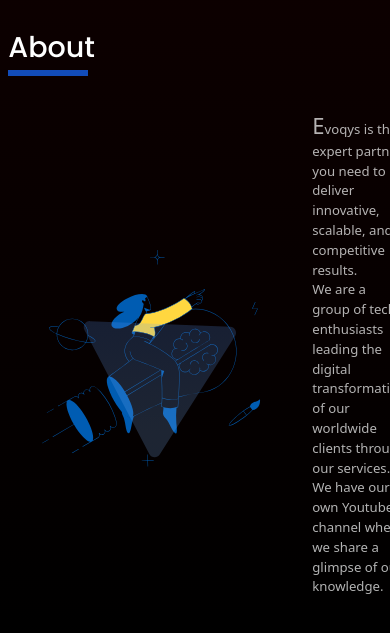
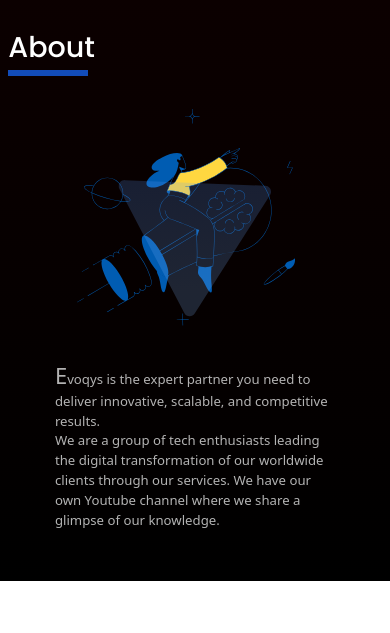
Before and after one commit to Evoqys/evoqys2.0, a Gatsby site: page / in a window 390 px wide. Shown: the part 783-1416 px from the top of the page. After the commit the page ends 1364 px from the top, so only its background shows below. Built offline with nearby package versions, Linux system fonts and the light colour scheme; Gatsby itself is replaced by a stand-in of ours.

Commit message:
chore: about section responsive

```diff
--- a/src/sections/About/About.tsx
+++ b/src/sections/About/About.tsx
@@ -7,9 +7,9 @@
 const About: React.FC = (props: any) => {
     return (
         <SectionLayout title='About'>
-            <div className='d-flex align-items-center justify-content-between'>
+            <div className='d-flex flex-column flex-md-row align-items-center'>
                 <img src={AboutImage} alt='about'/>
-                <p className='about w-75'>
+                <p className='about w-75 mt-5 mt-md-0 ms-md-5'>
                     <span className='title'>E</span>voqys is the expert partner you need to deliver innovative, scalable, and competitive results. <br/>
                     We are a group of tech enthusiasts leading the digital transformation of our worldwide clients through our services. We have our own Youtube channel where we share a glimpse of our knowledge.
                 </p>
```
